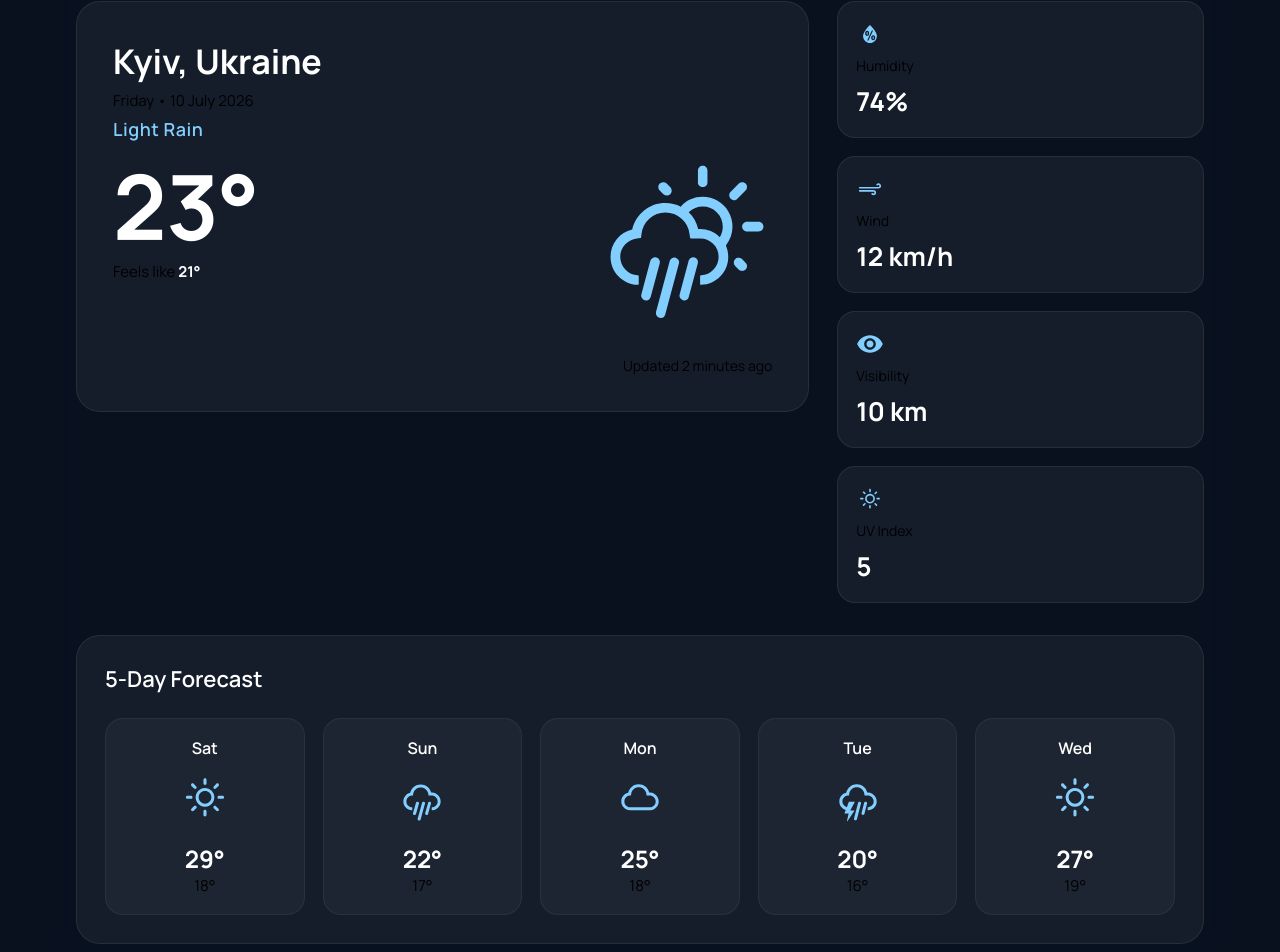
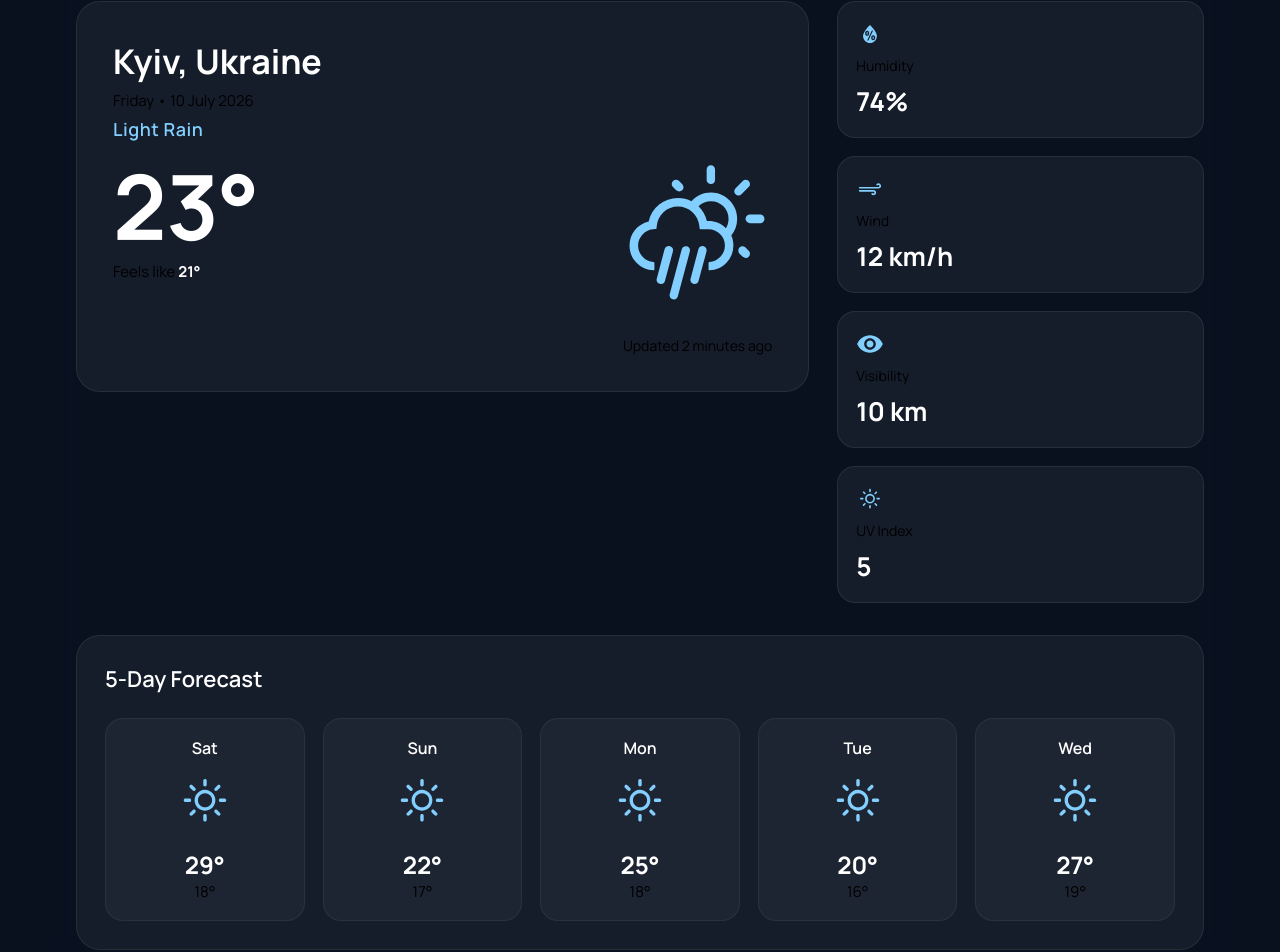
Before and after one commit to MelAiia/weather-aiia-app, a React (Vite) app: page / in a window 1280 px wide. Shown: the part 241-1193 px from the top of the page. Built offline with nearby package versions, Linux system fonts and the light colour scheme.

Commit message:
Added WeatherIcon jsx and css

```diff
--- a/src/components/CurrentWeather/CurrentWeather.jsx
+++ b/src/components/CurrentWeather/CurrentWeather.jsx
@@ -1,5 +1,6 @@
 import "./CurrentWeather.css";
 import { WiDayRain } from "react-icons/wi";
+import WeatherIcon from "../WeatherIcon/WeatherIcon";
 
 function CurrentWeather() {
   return (
@@ -21,9 +22,7 @@ function CurrentWeather() {
           </p>
         </div>
 
-        <div className="weather-icon">
-          <WiDayRain />
-        </div>
+        <WeatherIcon code="10d" size={150} />
       </div>
 
       <div className="weather-footer">
--- a/src/components/Forecast/ForecastCard.jsx
+++ b/src/components/Forecast/ForecastCard.jsx
@@ -1,11 +1,12 @@
 import "./ForecastCard.css";
+import WeatherIcon from "../WeatherIcon/WeatherIcon";
 
 function ForecastCard({ day }) {
   return (
     <div className="forecast-card">
       <p className="forecast-day">{day.day}</p>
 
-      <div className="forecast-icon">{day.icon}</div>
+      <WeatherIcon code={day.code} size={60} />
 
       <div className="forecast-temp">
         <span>{day.max}°</span>
--- a/src/components/WeatherIcon/WeatherIcon.css
+++ b/src/components/WeatherIcon/WeatherIcon.css
@@ -0,0 +1,7 @@
+.weather-icon {
+  display: flex;
+  justify-content: center;
+  align-items: center;
+
+  color: var(--accent);
+}
--- a/src/components/WeatherIcon/WeatherIcon.jsx
+++ b/src/components/WeatherIcon/WeatherIcon.jsx
@@ -0,0 +1,53 @@
+import {
+  WiDaySunny,
+  WiNightClear,
+  WiDayCloudy,
+  WiNightAltCloudy,
+  WiCloud,
+  WiCloudy,
+  WiRain,
+  WiDayRain,
+  WiNightAltRain,
+  WiThunderstorm,
+  WiSnow,
+  WiFog,
+} from "react-icons/wi";
+
+function WeatherIcon({ code, size = 120 }) {
+  const icons = {
+    "01d": <WiDaySunny size={size} />,
+    "01n": <WiNightClear size={size} />,
+
+    "02d": <WiDayCloudy size={size} />,
+    "02n": <WiNightAltCloudy size={size} />,
+
+    "03d": <WiCloud size={size} />,
+    "03n": <WiCloud size={size} />,
+
+    "04d": <WiCloudy size={size} />,
+    "04n": <WiCloudy size={size} />,
+
+    "09d": <WiRain size={size} />,
+    "09n": <WiRain size={size} />,
+
+    "10d": <WiDayRain size={size} />,
+    "10n": <WiNightAltRain size={size} />,
+
+    "11d": <WiThunderstorm size={size} />,
+    "11n": <WiThunderstorm size={size} />,
+
+    "13d": <WiSnow size={size} />,
+    "13n": <WiSnow size={size} />,
+
+    "50d": <WiFog size={size} />,
+    "50n": <WiFog size={size} />,
+  };
+
+  return (
+    <div className="weather-icon">
+      {icons[code] || <WiDaySunny size={size} />}
+    </div>
+  );
+}
+
+export default WeatherIcon;
```
